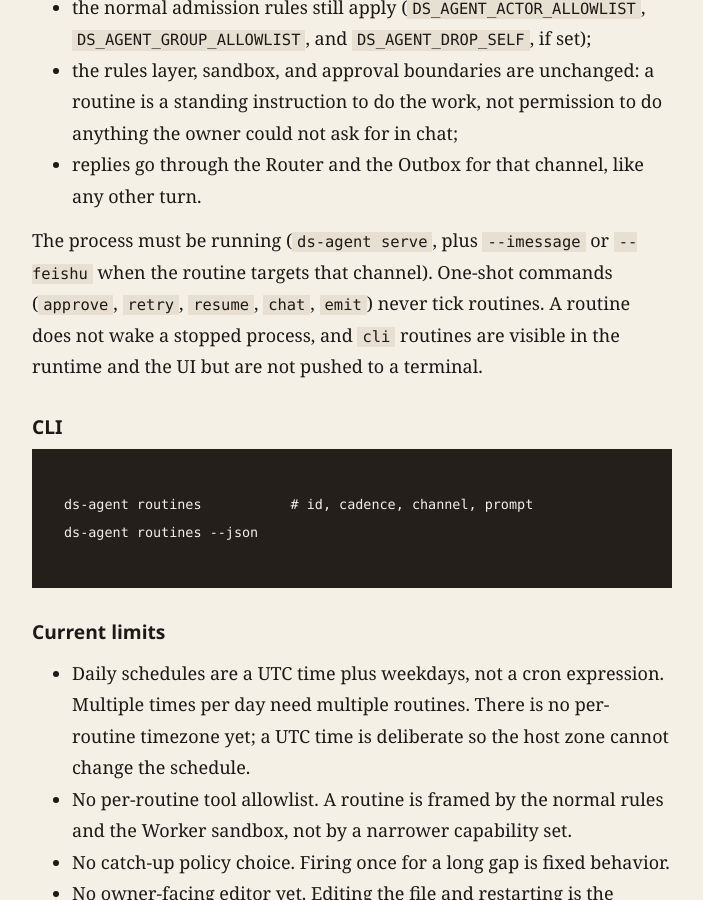
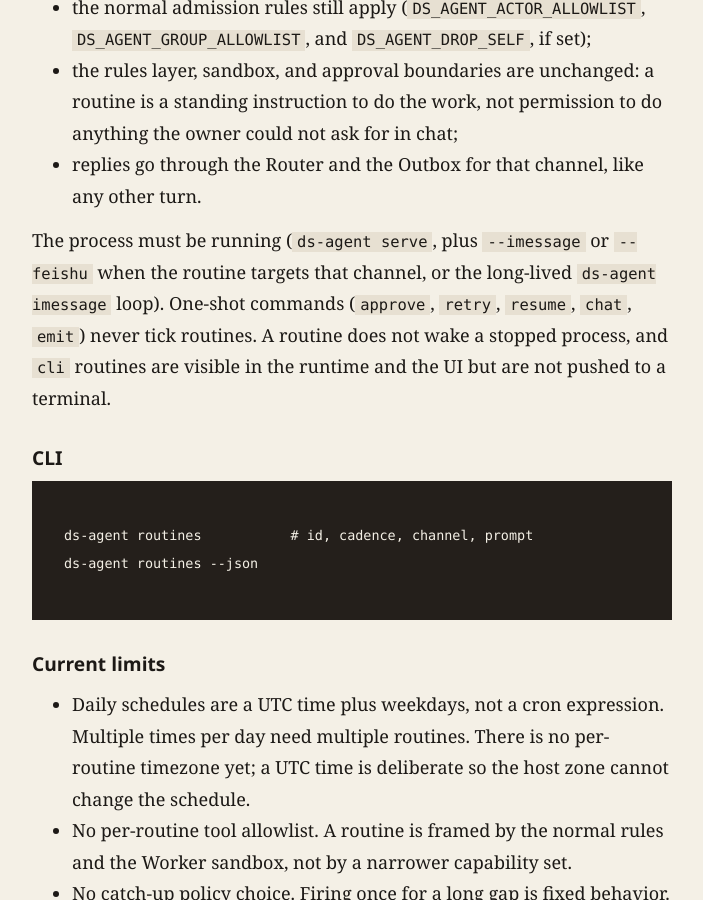
Before and after one commit to LofiSu/deepseek-super-agent, a Jekyll site: the page built from docs/ROUTINES.md, in a window 1280 px wide and 900 px high, scrolled down 3117 px. Shown: the whole window, without its empty margins (288-991 px from the left). Built offline with Jekyll 4.4.1, drawn with Linux system fonts in a browser that asks for light colours; our own code applies the rules of GitHub Pages for plain Markdown files.

Commit message:
fix: tick routines in the standalone iMessage loop too

```diff
--- a/docs/ROUTINES.md
+++ b/docs/ROUTINES.md
@@ -97,8 +97,9 @@ A routine enters through `Runtime.ingest`, exactly like a message:
   turn.
 
 The process must be running (`ds-agent serve`, plus `--imessage` or `--feishu`
-when the routine targets that channel). One-shot commands (`approve`, `retry`,
-`resume`, `chat`, `emit`) never tick routines. A routine does not wake a
+when the routine targets that channel, or the long-lived `ds-agent imessage`
+loop). One-shot commands (`approve`, `retry`, `resume`, `chat`, `emit`) never
+tick routines. A routine does not wake a
 stopped process, and `cli` routines are visible in the runtime and the UI but
 are not pushed to a terminal.
 
--- a/src/cli/imessage.ts
+++ b/src/cli/imessage.ts
@@ -131,7 +131,9 @@ export async function runImessageCommand(home: string): Promise<void> {
 
   const api = new ChatDbImessageApi(dbPath)
   const runtime = Runtime.create({ home, model, jobDelayMs: 20, watchdogIntervalMs: 60_000 })
-  runtime.start()
+  // This command is a long-lived channel loop, so owner routines tick here
+  // just as they do under `serve`; one-shot commands do not.
+  runtime.start({ routines: true })
   if (allowAny) {
     runtime.log.info(
       '[imessage] WARNING: --allow-any is active; any sender in a 1:1 chat can trigger work. '
```
